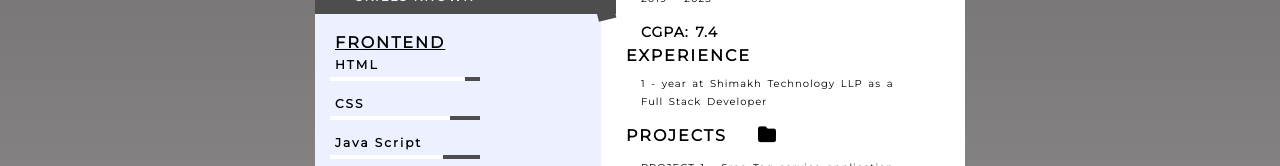
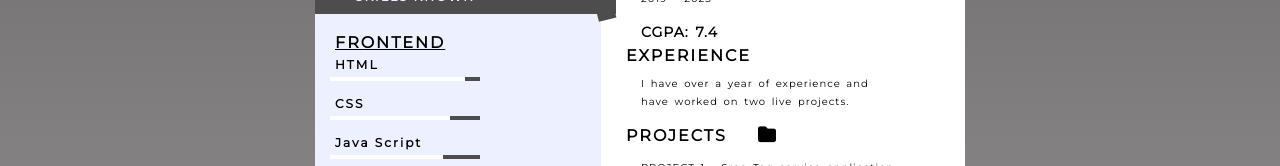
Before and after one commit to saiganesh113/Resume, a plain HTML site: page Index.html in a window 1280 px wide. Shown: the part 375-541 px from the top of the page. Drawn offline with Linux system fonts and the light colour scheme.

Commit message:
updated experience

```diff
--- a/Index.html
+++ b/Index.html
@@ -114,7 +114,7 @@
         </div>
         <div class="box-2">
             <h4>EXPERIENCE</h4>
-            <P class="p2">1 - year at Shimakh Technology LLP as a Full Stack Developer</P>
+            <P class="p2">I have over a year of experience and have worked on two live projects.</P>
         </div>
         <div class="box-2">
             <h4>PROJECTS <i class="fa-solid fa-folder icons2" style="font-size:18px !important;"></i></h4>
```
